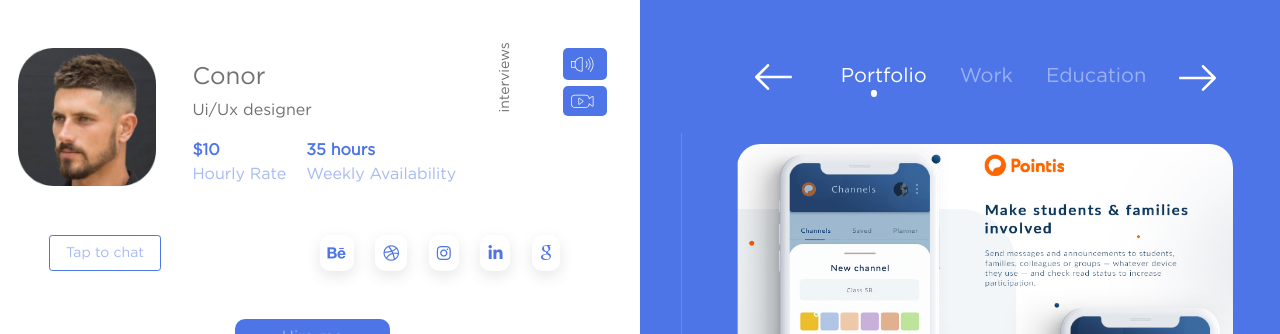
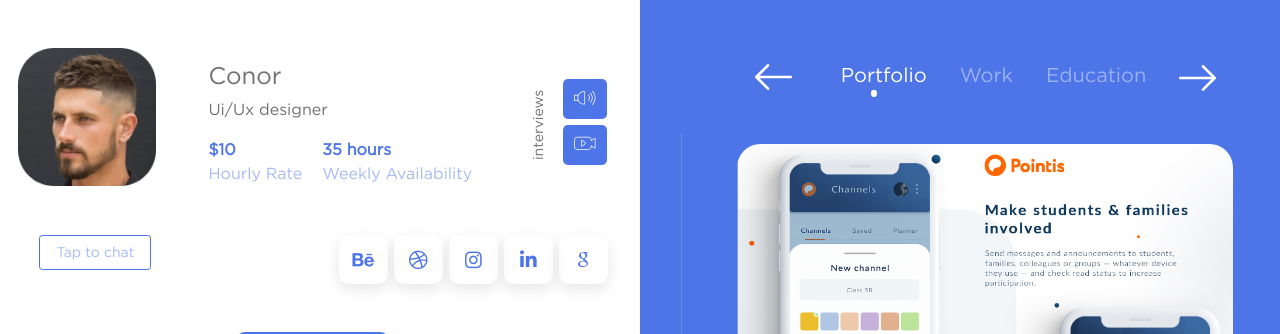
Before and after one commit to Daltimore/123-portfolio-2, a Vue app: page / in a window 1280 px wide. Shown: the top 334 px of the page. Built offline with nearby package versions, Linux system fonts and the light colour scheme; what vue-nav-tabs would draw is missing.

Commit message:
review changes

```diff
--- a/src/assets/css/main.css
+++ b/src/assets/css/main.css
@@ -50,6 +50,12 @@ body{
   grid-template-columns: auto auto;
 }
 
+#first-theme .audio-section .interv {
+  margin-left: -45px;
+  margin-top: 31px;
+  padding-left: 13px;
+}
+
 
 #first-theme .audio-section .interv span {
   background: #4D75E8;
@@ -60,29 +66,32 @@ body{
   display: flex;
   flex-direction: column;
   width: 44px;
+  height: 40px;
 }
 
 #first-theme .audio-section .interv img {
-  width: 23px;
+  width: 28px;
+  padding: 3px;
 }
 
 
 #first-theme .audio-section p {
   font-size: 14px;
-  line-height: 13px;
   color: #707070;
   transform: rotate(-90deg);
+  margin-top: 46px;
 }
 
 #first-theme .tap-section {
-  padding-left: 3rem;
-  padding-right: 4rem;
+  padding-left: 2.4rem;
+  padding-right: 1rem;
 }
 
 #first-theme .tap-section button {
   border: 1px solid #4D75E8;
   padding: 0.4rem 1rem;
-  color: rgba(77, 117, 232, 0.5)
+  color: rgba(77, 117, 232, 0.5);
+  height: 35px;
 }
 
 #first-theme .tap-section button:focus {
@@ -96,12 +105,18 @@ body{
 }
 
 #first-theme .tap-section .icon-container div {
-  padding: 2px 8px;
   border-radius: 10px;
   display: flex;
   align-items: center;
   box-shadow: 0 5px 15px 0 rgba(0,0,0,0.10);
   color: #4D75E8;
+  width: 49px;
+  height: 49px;
+  justify-content: center;
+}
+
+#first-theme .tap-section .icon-container .icon-size {
+  font-size: 19px;
 }
 
 #first-theme .hire-me button {
@@ -111,7 +126,8 @@ body{
   margin-top: 3rem;
   border-radius: 10px;
   background: #4D75E8;
-  color: rgba(255, 255, 255, 0.5)
+  color: rgba(255, 255, 255, 0.5);
+  height: 50px;
 }
 
 #first-theme .portfolio-section {
--- a/src/views/Home.vue
+++ b/src/views/Home.vue
@@ -44,19 +44,19 @@
               </div>
               <div class="col-lg-6 icon-container">
                 <div>
-                  <i class="fab fa-behance"></i>
+                  <i class="fab fa-behance icon-size"></i>
                 </div>
                 <div>
-                  <i class="fab fa-dribbble"></i>
+                  <i class="fab fa-dribbble icon-size"></i>
                 </div>
                 <div>
-                  <i class="fab fa-instagram"></i>
+                  <i class="fab fa-instagram icon-size"></i>
                 </div>
                 <div>
-                  <i class="fab fa-linkedin-in"></i>
+                  <i class="fab fa-linkedin-in icon-size"></i>
                 </div>
                 <div>
-                  <img src="@/assets/img/google.png" alt="">
+                  <img src="@/assets/img/google.svg" class="icon-size" alt="">
                 </div>
               </div>
             </div>
```
Also changed, not shown: src/assets/img/google.svg (added).
